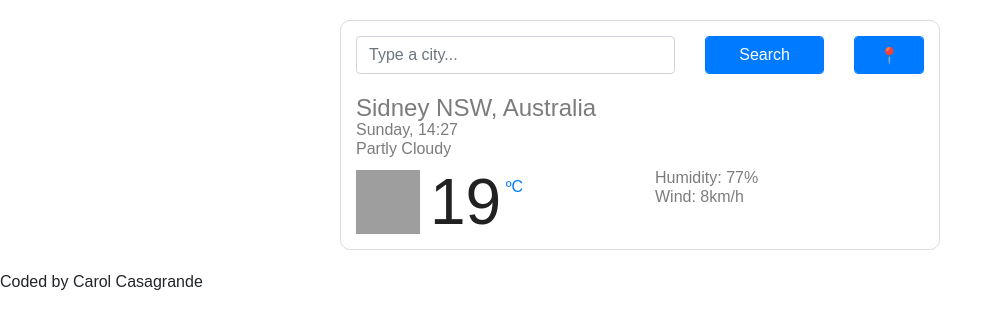
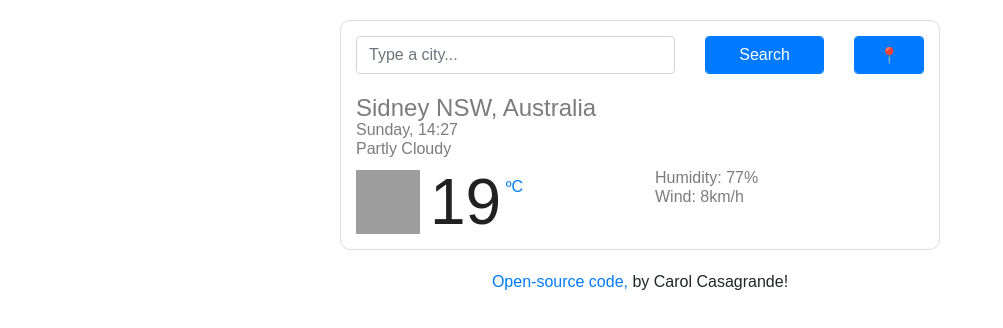
Before and after one commit to carolinebcasagrande/SheCodes_App, a website built with Parcel: page index.html in a window 1280 px wide. Shown: the whole page, without its empty margins (0-1003 px from the left). Built offline with nearby package versions, Linux system fonts and the light colour scheme; grey boxes are pictures that could not be loaded.

Commit message:
Added coded by

```diff
--- a/index.html
+++ b/index.html
@@ -54,7 +54,10 @@
             </div>
         </div>
     </div>
-    <h7>Coded by Carol Casagrande</h7>
+    <div class="open-source">
+    <a href="https://github.com/carolinebcasagrande/SheCodes_App">Open-source code,</a>
+    <h7>by Carol Casagrande!</h7>
+    </div>
     <script src="src/index.js"></script>
 </body>
 
--- a/src/styles.css
+++ b/src/styles.css
@@ -8,10 +8,6 @@ h1 {
   font-weight: 100;
   line-height: 28px;
   margin: 0;
-}
-
-h7 {
-  text-align: center;
 }
 
 ul {
@@ -57,3 +53,8 @@ li {
 .search-form {
   margin-bottom: 20px;
 }
+
+.open-source {
+  text-align: center;
+  margin: 0;
+}
```
